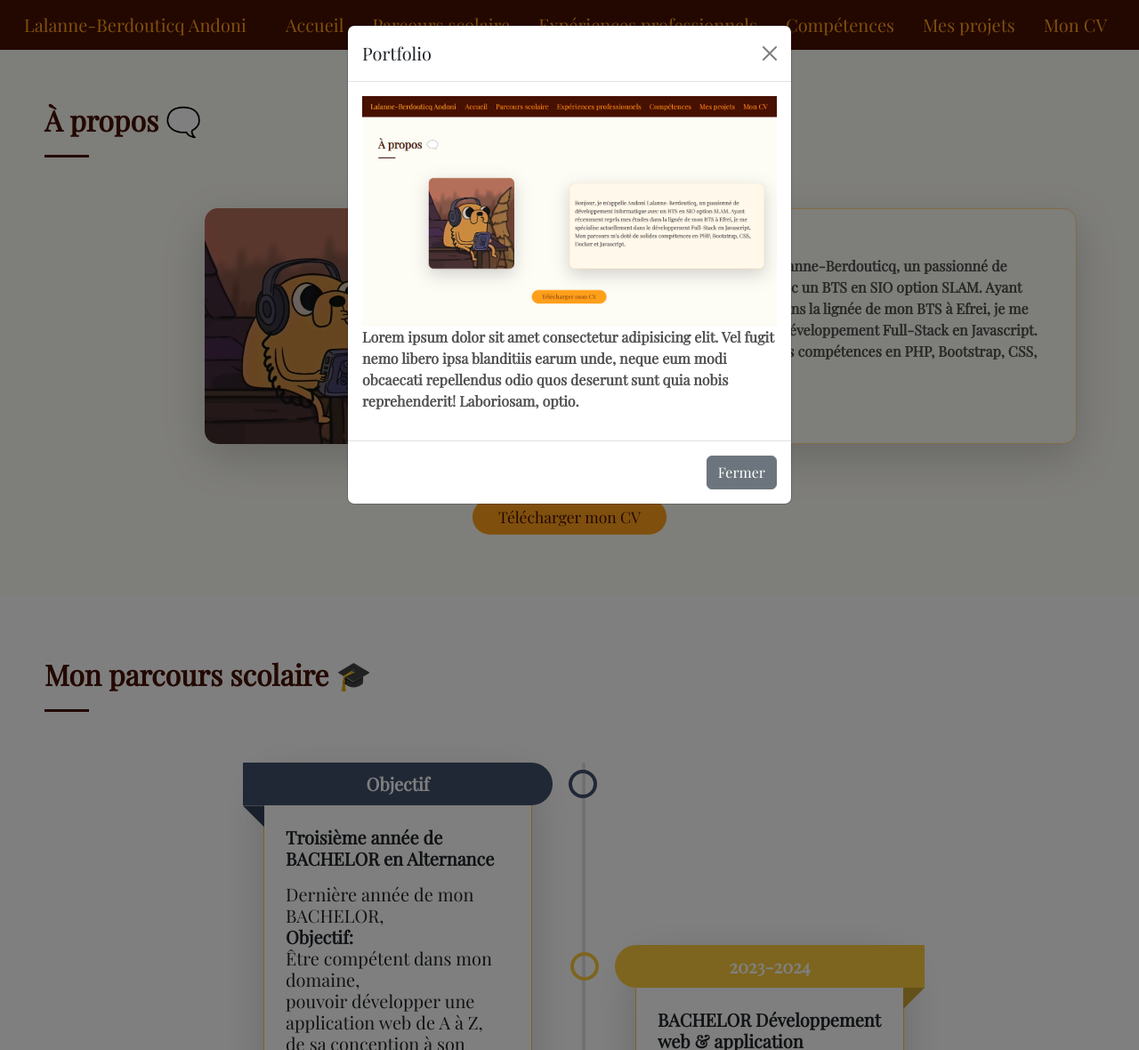
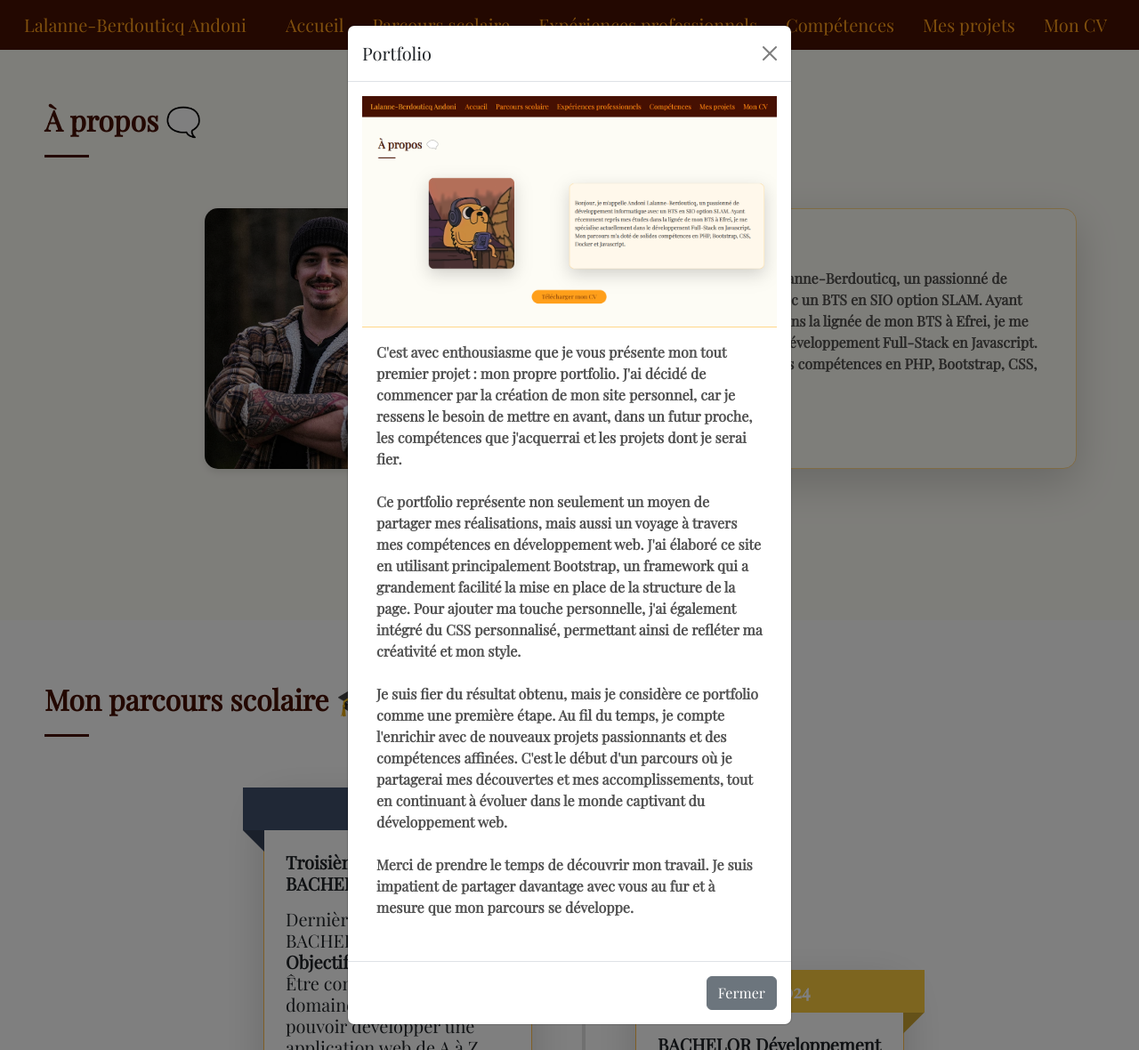
Before and after one commit to Akeops/lalanne-berdouticq-andoni, a PHP site: page / in a window 1280 px wide, after a click on "Détails". Shown: the whole page at 89% size. Run offline with PHP 8.4, Linux system fonts and the light colour scheme.

Commit message:
J'ai changé la photo de présentation

```diff
--- a/programme/css/app.css
+++ b/programme/css/app.css
@@ -103,6 +103,7 @@ div.presentation {
 /* Cible l'image */
 div.presentation img {
   border-radius: 15px;
+  box-shadow: 0 4px 8px rgba(0, 0, 0, 0.1);
   animation-name: image;
   animation-duration: 1.5s;
   position: relative;
@@ -591,6 +592,11 @@ p a {
   position: relative;
 }
 
+.texteProjet {
+  padding: 1rem;
+  border-top: 1px solid #ffd688;
+}
+
 
 @keyframes projet1 {
   0% {left: -1000px;}
--- a/programme/pages/commons/template.php
+++ b/programme/pages/commons/template.php
@@ -50,7 +50,7 @@
                 <div class="column is-nav">
                     <ul>
                     <div class="column-title">Informations</div>
-                        <li class="liFooter"><a href="./mentionsLegales.php" class="footer_a" target="_blank">Mentions Légales</a></li>
+                        <li class="liFooter"><a href="./mentionsLegales.php" class="footer_a">Mentions Légales</a></li>
                         <li class="liFooter"><a href="#" class="footer_a">Conditions d'utilisation</a></li>
                     </ul>
                 </div>
--- a/programme/pages/index.php
+++ b/programme/pages/index.php
@@ -9,7 +9,7 @@ require '../utile/formatage.php';
     <div class="container text-center">
         <div class="row divPresentation">
             <div class="col-12 col-xl-6  presentation">
-                <img src="../source/images/exemple.png" class="card-img-top img-fluid shadow-lg" alt="...">
+                <img src="../source/images/photoPresentation.png" class="card-img-top img-fluid" alt="photo de moi">
             </div>
             <div class="col-12 col-xl-6 presentationDescription shadow-lg text-start">
                     <p>Bonjour, je m'appelle Andoni Lalanne-Berdouticq, un passionné de développement informatique avec un BTS en SIO option SLAM. Ayant récemment repris mes études dans la lignée de mon BTS à Efrei, je me spécialise actuellement dans le développement Full-Stack en Javascript. Mon parcours m'a doté de solides compétences en PHP, Bootstrap, CSS, Docker et Javascript. </p>
@@ -297,7 +297,13 @@ require '../utile/formatage.php';
                 </div>
                 <div class="modal-body">
                     <img src="../source/images/projetPortfolio.png" class="card-img-top" alt="portfolio">
-                    <p>Lorem ipsum dolor sit amet consectetur adipisicing elit. Vel fugit nemo libero ipsa blanditiis earum unde, neque eum modi obcaecati repellendus odio quos deserunt sunt quia nobis reprehenderit! Laboriosam, optio.</p>
+                    <p class="texteProjet">C'est avec enthousiasme que je vous présente mon tout premier projet : mon propre portfolio. J'ai décidé de commencer par la création de mon site personnel, car je ressens le besoin de mettre en avant, dans un futur proche, les compétences que j'acquerrai et les projets dont je serai fier.<br><br>
+
+                    Ce portfolio représente non seulement un moyen de partager mes réalisations, mais aussi un voyage à travers mes compétences en développement web. J'ai élaboré ce site en utilisant principalement Bootstrap, un framework qui a grandement facilité la mise en place de la structure de la page. Pour ajouter ma touche personnelle, j'ai également intégré du CSS personnalisé, permettant ainsi de refléter ma créativité et mon style.<br><br>
+
+                    Je suis fier du résultat obtenu, mais je considère ce portfolio comme une première étape. Au fil du temps, je compte l'enrichir avec de nouveaux projets passionnants et des compétences affinées. C'est le début d'un parcours où je partagerai mes découvertes et mes accomplissements, tout en continuant à évoluer dans le monde captivant du développement web.<br><br>
+
+                    Merci de prendre le temps de découvrir mon travail. Je suis impatient de partager davantage avec vous au fur et à mesure que mon parcours se développe.</p>
                 </div>
                 <div class="modal-footer">
                     <button type="button" class="btn btn-secondary" data-bs-dismiss="modal">Fermer</button>
```
Also changed, not shown: programme/source/images/photoPresentation.png (added).
